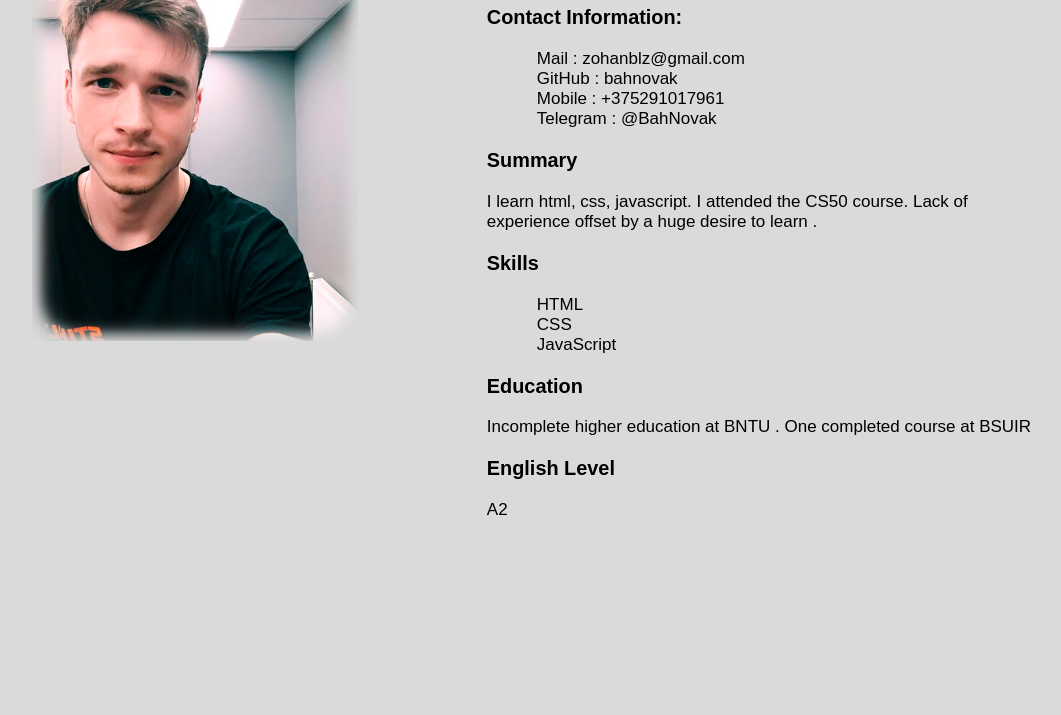
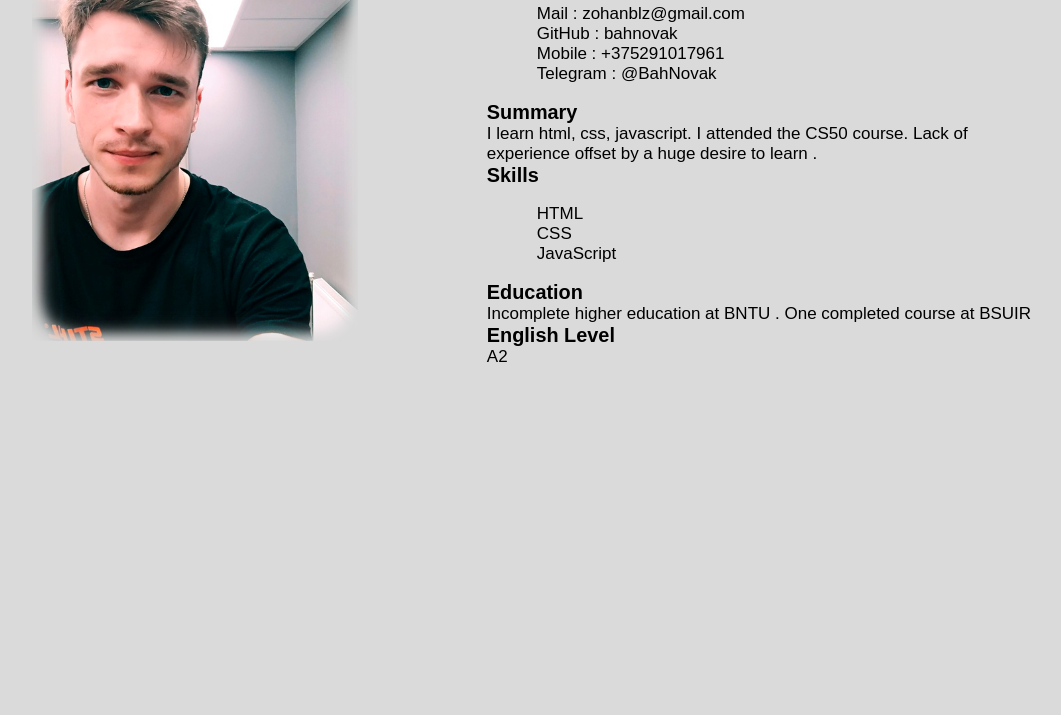
Before and after one commit to bahnovak/rsschool-cv, a plain HTML site: page index.html in a window 1280 px wide. Shown: the part 85-800 px from the top of the page, without its empty margins (102-1163 px from the left). Drawn offline with Linux system fonts and the light colour scheme; a web font is replaced by a local one.

Commit message:
fix: change css

```diff
--- a/css.css
+++ b/css.css
@@ -1,4 +1,19 @@
-
+body,
+h1,
+h2,
+h3,
+h4,
+p,
+ul[class],
+ol[class],
+li,
+figure,
+figcaption,
+blockquote,
+dl,
+dd {
+  margin: 0;
+}
 
 
 body{
```
